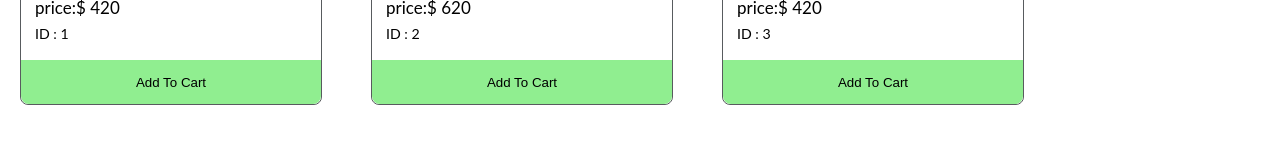
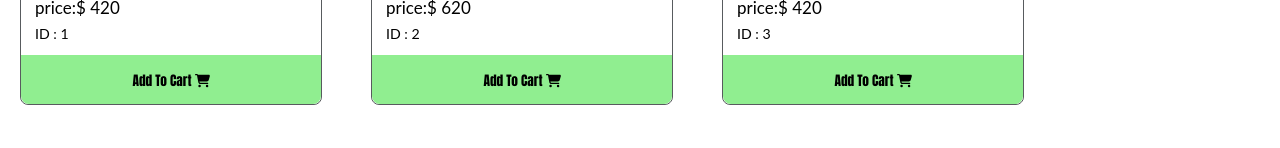
Before and after one commit to rafi252000/lucky-one, a React (Create React App) app: page / in a window 1280 px wide. Shown: the part 419-567 px from the top of the page. Built offline with nearby package versions, Linux system fonts and the light colour scheme.

Commit message:
added icon

```diff
--- a/package.json
+++ b/package.json
@@ -3,6 +3,9 @@
   "version": "0.1.0",
   "private": true,
   "dependencies": {
+    "@fortawesome/fontawesome-svg-core": "^6.1.1",
+    "@fortawesome/free-solid-svg-icons": "^6.1.1",
+    "@fortawesome/react-fontawesome": "^0.1.18",
     "@testing-library/jest-dom": "^5.16.3",
     "@testing-library/react": "^12.1.4",
     "@testing-library/user-event": "^13.5.0",
--- a/src/components/Products/Products.css
+++ b/src/components/Products/Products.css
@@ -11,6 +11,9 @@
 
 
 }
+button p{
+    font-family: Impact, Haettenschweiler, 'Arial Narrow Bold', sans-serif;
+}
 @media screen and (max-width:1100px) {
     .products-container{
         grid-template-columns: repeat(2, 1fr);
--- a/src/components/Products/Products.js
+++ b/src/components/Products/Products.js
@@ -1,4 +1,6 @@
-import React from 'react';
+
+import { FontAwesomeIcon } from '@fortawesome/react-fontawesome';
+import { faShoppingCart } from '@fortawesome/free-solid-svg-icons';import React from 'react';
 import './Products.css'
 
 const Products = (props) => {
@@ -13,7 +15,8 @@
             <p className='product-name'><small>ID : {id}</small></p>
             </div>
             <button onClick={()=>props.handleAddToCart(props.product)} className='btn-cart'>
-                <p>Add To Cart</p>
+                <p >Add To Cart <FontAwesomeIcon icon={faShoppingCart}></FontAwesomeIcon></p>
+
             </button>
         </div>
     );
```
Also changed, not shown: 1 other file (tests, documents, lock files or other folders).
